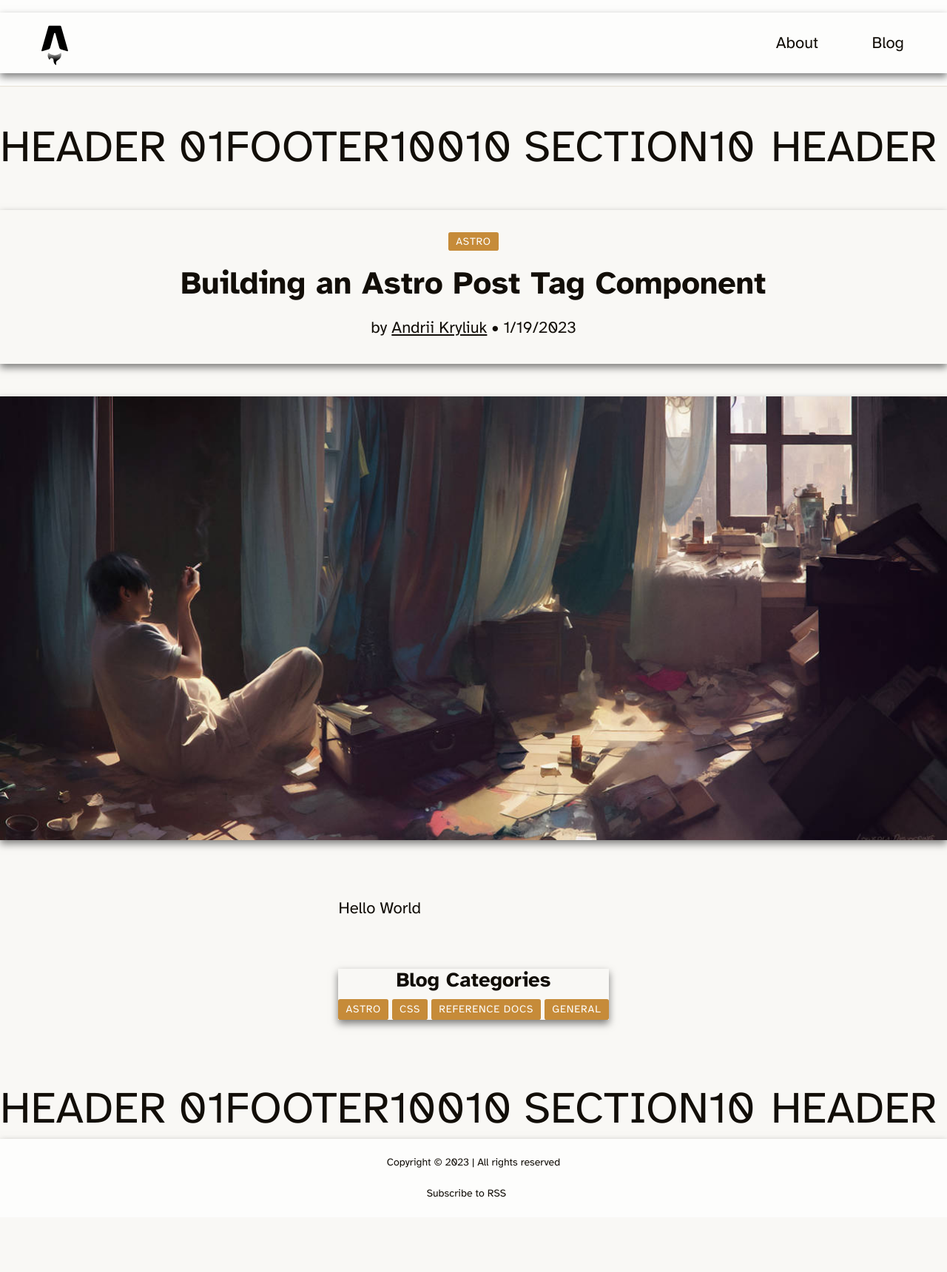
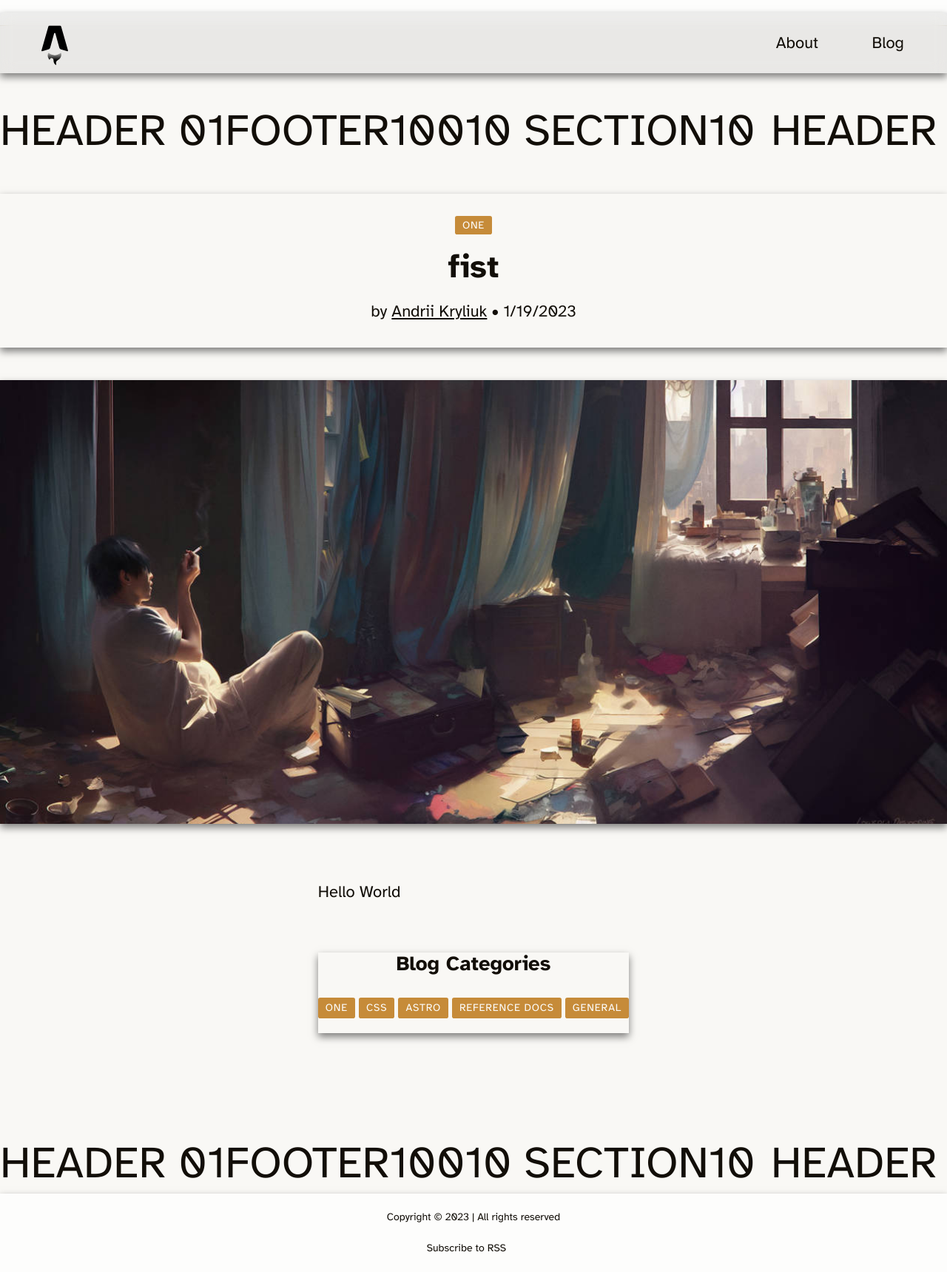
Before and after one commit to Andriikryl/my-blog, an Astro site: page /blog/post-7 in a window 1280 px wide. Shown: the whole page at 74% size. Before the commit the page ends 1646 px from the top, so only its background shows below. Built offline with nearby package versions, Linux system fonts and the light colour scheme; Astro itself is replaced by a stand-in of ours; some packages are replaced by stand-ins of ours; some icons are missing.

Commit message:
feat[navbar]

```diff
--- a/src/layouts/BlogPostLayout.astro
+++ b/src/layouts/BlogPostLayout.astro
@@ -37,7 +37,7 @@ const relatedPosts = formattedPosts
       <slot />
     </div>
     <div class="sidebar">
-      <aside class="container" aria-label="Blog categories">
+      <aside class="container | box__nav-categories" aria-label="Blog categories">
         <h2 class="h3">Blog Categories</h2>
         <CategoryCloud />
       </aside>
--- a/src/pages/blog/post-7.md
+++ b/src/pages/blog/post-7.md
@@ -1,12 +1,12 @@
 ---
 layout: "../../layouts/BlogPostLayout.astro"
-title: Building an Astro Post Tag Component
+title: fist
 date: 2023-01-19
 author: Andrii Kryliuk
 image: { src: "/images/post-1.jpg", alt: "A picture of a coder" }
-description: In this project, we’ll build out a custom Astro component for post tags.
+description: hear
 draft: false
-category: Astro
+category: One
 ---
 
 Hello World
--- a/src/pages/category/[category].astro
+++ b/src/pages/category/[category].astro
@@ -8,7 +8,7 @@ import { slugify, formatBlogPosts } from "../../js/utils";
 export async function getStaticPaths() {
     return [
         {
-            params: {category: slugify("Refence Docs") },
+            params: {category: slugify("Reference Docs") },
             props: {name: "Reference Docs"},
         },
         {
@@ -22,6 +22,10 @@ export async function getStaticPaths() {
         {
             params: {category: slugify("Astro") },
             props: {name: "Astro"},
+        },
+        {
+            params: {category: slugify("One") },
+            props: {name: "One"},
         },
     ]
 }
--- a/src/styles/global.css
+++ b/src/styles/global.css
@@ -199,6 +199,7 @@ body {
   max-width: var(--content-xs);
 }
 
+
 h1 span {
   color: hsl(var(--accent));
 }
@@ -346,6 +347,9 @@ button {
 
 
 .navbar {
+  position: fixed;
+  background-color: rgba(100, 100, 100, 0.1);
+  backdrop-filter: blur(10px);
   box-shadow: 0px 5px 10px 0px rgba(0, 0, 0, 0.5);
   transition: transform ease .5s, box-shadow ease .5s;
   display: flex;
@@ -603,7 +607,7 @@ header {
   gap: 5px;
   align-items: center;
   justify-content: center;
-  margin: 0;
+  margin-block: 20px;
 
   & li {
     display: grid;
@@ -645,7 +649,7 @@ header {
 /* blogroll__box */
 
 .blogroll__box{
-  margin-block-start: 40px;
+  margin-block-start: 100px;
   display: flex;
   overflow: hidden;
   user-select: none;
@@ -710,3 +714,8 @@ footer{
   padding: 20px;
   border-radius: 10px;
 }
+
+aside{
+  margin-block: 20px;
+  padding-block: 20px;
+}
```
